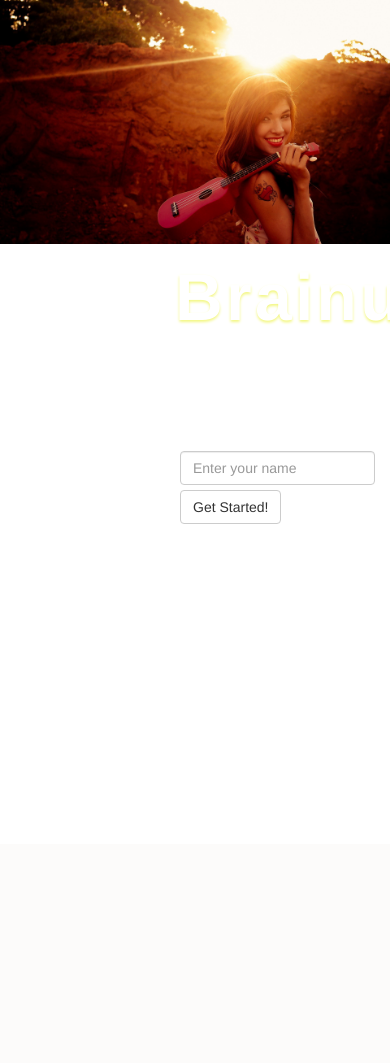
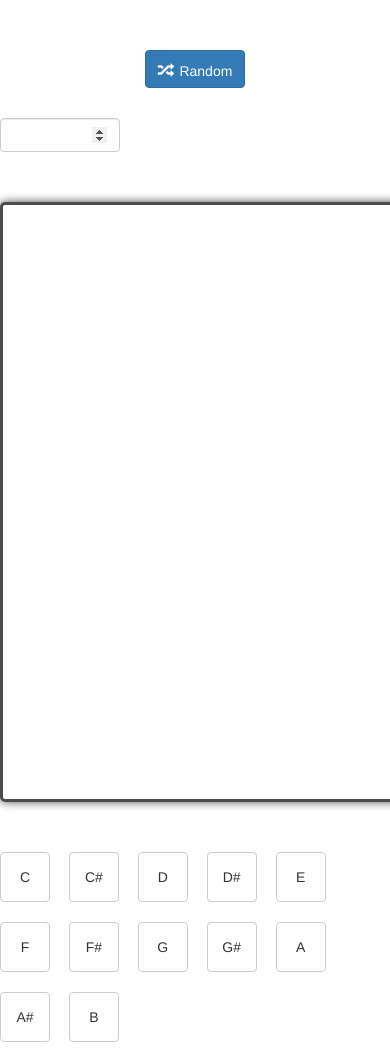
Before and after one commit to Icosacid/Brainuke, a PHP site: page /index.html in a window 390 px wide; the page is wider, and only the part inside the window is pictured. Before the commit the page ends 524 px from the top of that part, so only its background shows below. Run offline with PHP 8.4, Linux system fonts and the light colour scheme; some libraries are stand-ins or nearby versions.

Commit message:
Css stuff

```diff
--- a/index.html
+++ b/index.html
@@ -1,52 +1,44 @@
 <!DOCTYPE html>
 <html ng-app="brainuke">
 <head>
-
 	<link rel="stylesheet" href="http://netdna.bootstrapcdn.com/bootstrap/3.0.3/css/bootstrap.min.css">
 	<link rel="stylesheet" type="text/css" href="style.css">
-
+	<link rel="stylesheet" type="text/css" href="mdevcss.css">
 </head>
 
 <body ng-controller="BrainukeController as mainCtrl">
-	<!--Home page-->
-	<div id="homePage" ng-show="mainCtrl.isSetPage(1)">
-
-		<div class="col-md-5" id="left-home">
+	<div id="homePage" ng-show="mainCtrl.isSetPage(2)">
+		<div class="col-md-5">
 			<div><p id="title">Brainuke<span></span></p>
 				 <p id="subtitle">Enjoy your Ukulele!</p>
 			</div>
-
 			<div id="getStart">
 				<form name="formName" class="navbar-form navbar-left" role="search" novalidate>
 					<div class="form-group">
 						<input ng-model="mainCtrl.currentPlayer" type="text" class="form-control" placeholder="Enter your name" required>
 					</div>
-					<button type="submit" class="btn btn-default" ng-click="formName.$valid && setPage(2)">Get Started!</button>
+					<button type="submit" class="btn btn-warning" ng-click="formName.$valid && setPage(2)">Get Started!</button>
 				</form>
 			</div>
 		</div>
-
 	</div>
 
 	<!--mainCtrl page-->
-	<div class="row" id="mainPage" ng-show="mainCtrl.isSetPage(2)">
+	<div class="row" id="mainPage" ng-show="mainCtrl.isSetPage(1)">
 		<div class="col-md-2" id="left">
-
-			<div id="randomBtn">
-				<button type="button" class="btn btn-default" aria-label="Left Align" id="randomBtn1" ng-click="mainCtrl.randomize()">
-					<span class="glyphicon glyphicon-random" aria-hidden="true"></span>  Random
+			<div>
+				<button type="button" class="btn btn-primary" id="randomBtn1" ng-click="mainCtrl.randomize()">
+					<span><span class="glyphicon glyphicon-random"></span>&nbsp&nbspRandom</span>
 				</button>
 			</div>
-
-			<div id="inputBtn">
-				<span class="glyphicon glyphicon-time" aria-hidden="true" id="timeIcon"></span>
-				<input ng-model="mainCtrl.timeCount" type="number" class="form-control" id="secondEnter" placeholder="seconds">
+			<br />
+			<div id="randomBtn1">
+           		<input ng-model="main.timeCount" id="secondEnter" type="number" class="form-control" placeholder="Seconds" />
+       		</div>
 		</div>
 
-		</div>
 		<div class="col-md-8" id="center">
-
-			<svg width="600" height="600" xmlns="http://www.w3.org/2000/svg">
+			<svg class="true-center" width="600" height="600" xmlns="http://www.w3.org/2000/svg">
 
 				<!--Drawing the notes shapes on the screen, first it draws the shape, after insert the text over it-->
 				<g  class="noteCircle" ng-repeat="note in model.notes" on-finish-render="ngRepeatFinished">
@@ -65,11 +57,11 @@
 					<rect x="175" y="250" rx="20" ry="20" width="250" height="100"/>
 					<text x="240" y="315">start</text>
 				</g>
+			</svg>
+		</div>
 
-			</svg>
-
-		</div>
-		<div class="col-md-2" id="right">
+		<div class="col-md-2">
+			<div id="right">
 
 				<button type="button" class="btn btn-default noteBtn" aria-label="Left Align" ng-click="mainCtrl.addNote('C')">C
 				</button>
@@ -105,7 +97,7 @@
 
 				<button type="button" class="btn btn-default noteBtn"aria-label="Left Align" ng-click="mainCtrl.addNote('B')"> B
 				</button>
-
+			</div>
 		</div>
 	</div>
 
@@ -160,3 +152,4 @@
 <script src="js/on-finish-rendering.js"></script>
 
 </body>
+	<!--Home page-->
--- a/style.css
+++ b/style.css
@@ -1,10 +1,13 @@
-
 /* home page */
 #homePage{
-	background-size: 100%;
+	position: absolute;
+	top: 0;
+	bottom: 0;
+	left: 0;
+	right: 0;
+	background-size: cover;
 	background-image: url("images/bgHome.jpg");
 	background-repeat: no-repeat;
-	height: 700px;
 	/*z-index: -1;*/
 }
 
@@ -37,10 +40,6 @@
 }
 
 /*main page*/
-#left-home{
-	height:800px;
-}
-
 #subtitle{
 	font-size: 30px;
 	display: block;
@@ -65,7 +64,7 @@
 }
 
 #secondEnter{
-	width:65%;
+	width:120px;
 	display:inline;
 }
 
@@ -180,3 +179,39 @@ svg{
 .table-hover{
 	table-hover: black;
 }
+
+/* .timeicon:before{
+    opacity:1;
+    height:100%;
+    padding-bottom: 10px;
+    display:-webkit-box;
+    -webkit-box-pack:center;
+    -webkit-box-align:center;
+    position: absolute;
+    content:"\e023";
+    font-family: 'Glyphicons Halflings';
+    font-style: normal;
+    font-weight: 700;
+    color: #fff;
+    text-shadow: 0px 1px 0px #000;
+    pointer-events: none;
+    -webkit-font-smoothing: antialiased;
+} */
+
+input[type=number]::-webkit-inner-spin-button,
+input[type=number]::-webkit-outer-spin-button {
+
+   opacity: 1;
+}
+input[type="number"]::-webkit-input-placeholder {
+    color:    #fff;
+}
+input[type="number"]:-moz-placeholder {
+    color:    #fff;
+}
+input[type="number"]::-moz-placeholder {
+    color:    #fff;
+}
+input[type="number"]:-ms-input-placeholder {
+    color:    #fff;
+}
```
Also changed, not shown: 1 other file. Lines whose indentation alone changed are shown as unchanged.
